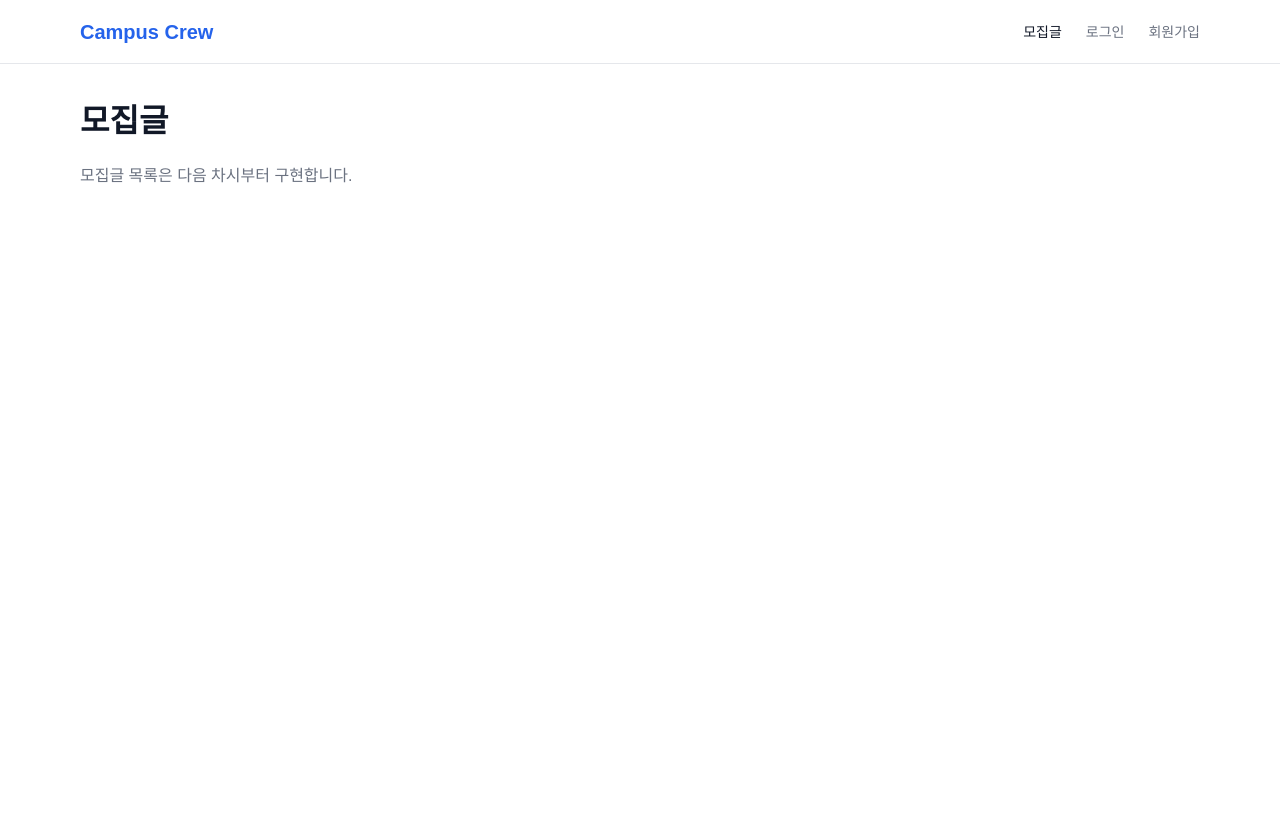
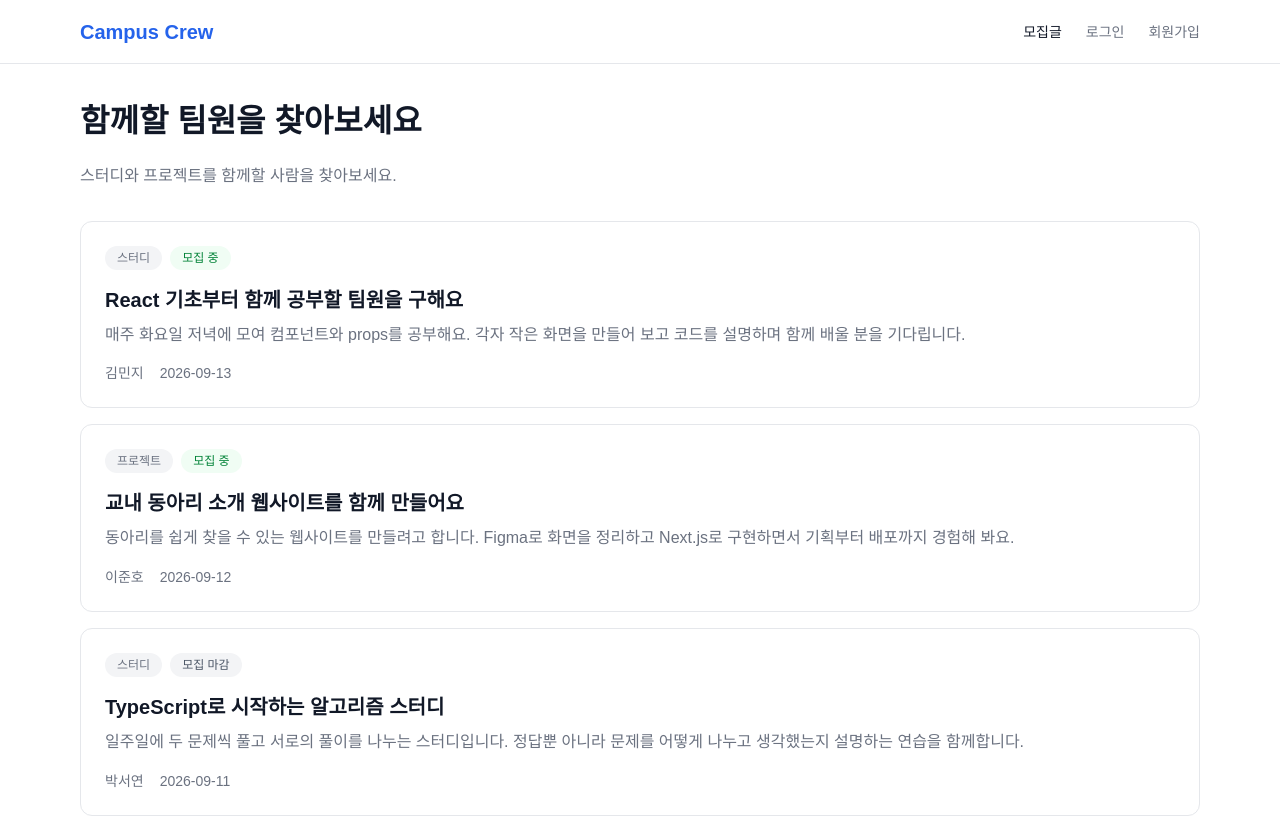
Before and after one commit to camelcaramel/campus-crew, a Next.js app in the folder apps/web/: page /recruitments in a window 1280 px wide. Shown: the top 816 px of the page. Built offline with nearby package versions, Linux system fonts and the light colour scheme.

Commit message:
feat: add recruitment list mock ui

```diff
--- a/apps/web/src/app/recruitments/page.tsx
+++ b/apps/web/src/app/recruitments/page.tsx
@@ -1,9 +1,64 @@
-// apps/web/src/app/recruitments/page.tsx → URL: /recruitments
+import { RecruitmentCard } from '@/features/recruitments/recruitment-card';
+import type { Recruitment } from '@/features/recruitments/types';
+
+// 서버 연결 전에 화면을 만들어 보는 연습용 데이터입니다.
+const mockRecruitments: Recruitment[] = [
+  {
+    id: 1,
+    category: '스터디',
+    status: 'OPEN',
+    title: 'React 기초부터 함께 공부할 팀원을 구해요',
+    content:
+      '매주 화요일 저녁에 모여 컴포넌트와 props를 공부해요. 각자 작은 화면을 만들어 보고 코드를 설명하며 함께 배울 분을 기다립니다.',
+    author: { name: '김민지' },
+    createdAt: '2026-09-13',
+  },
+  {
+    id: 2,
+    category: '프로젝트',
+    status: 'OPEN',
+    title: '교내 동아리 소개 웹사이트를 함께 만들어요',
+    content:
+      '동아리를 쉽게 찾을 수 있는 웹사이트를 만들려고 합니다. Figma로 화면을 정리하고 Next.js로 구현하면서 기획부터 배포까지 경험해 봐요.',
+    author: { name: '이준호' },
+    createdAt: '2026-09-12',
+  },
+  {
+    id: 3,
+    category: '스터디',
+    status: 'CLOSED',
+    title: 'TypeScript로 시작하는 알고리즘 스터디',
+    content:
+      '일주일에 두 문제씩 풀고 서로의 풀이를 나누는 스터디입니다. 정답뿐 아니라 문제를 어떻게 나누고 생각했는지 설명하는 연습을 함께합니다.',
+    author: { name: '박서연' },
+    createdAt: '2026-09-11',
+  },
+  {
+    id: 4,
+    category: '프로젝트',
+    status: 'OPEN',
+    title: '캠퍼스 중고 교재 나눔 서비스를 만들 팀원 모집',
+    content:
+      '다음 학기에 필요한 교재를 찾고 나눌 수 있는 서비스를 만들어 봐요. 작은 기능부터 완성하며 Git으로 협업하는 경험을 쌓고 싶은 분을 모집합니다.',
+    author: { name: '최지우' },
+    createdAt: '2026-09-10',
+  },
+];
+
 export default function RecruitmentsPage() {
   return (
     <section>
-      <h1>모집글</h1>
-      <p>모집글 목록은 다음 차시부터 구현합니다.</p>
+      <h1>함께할 팀원을 찾아보세요</h1>
+      <p>스터디와 프로젝트를 함께할 사람을 찾아보세요.</p>
+
+      <ul className="mt-8 space-y-4">
+        {mockRecruitments.map((recruitment) => (
+          // key는 React가 각 항목을 구분하도록 반복 결과의 최상위 요소에 둡니다.
+          <li key={recruitment.id}>
+            <RecruitmentCard recruitment={recruitment} />
+          </li>
+        ))}
+      </ul>
     </section>
   );
 }
--- /dev/null
+++ b/apps/web/src/features/recruitments/recruitment-card.tsx
@@ -0,0 +1,38 @@
+import type { Recruitment } from './types';
+
+type RecruitmentCardProps = {
+  recruitment: Recruitment;
+};
+
+export function RecruitmentCard({ recruitment }: RecruitmentCardProps) {
+  const isOpen = recruitment.status === 'OPEN';
+
+  return (
+    <article className="rounded-xl border border-neutral-200 p-6">
+      <div className="flex flex-wrap gap-2 text-xs font-medium">
+        <span className="rounded-full bg-gray-100 px-3 py-1 text-neutral-500">
+          {recruitment.category}
+        </span>
+        <span
+          className={`rounded-full px-3 py-1 ${
+            isOpen ? 'bg-green-50 text-green-700' : 'bg-gray-100 text-gray-600'
+          }`}
+        >
+          {isOpen ? '모집 중' : '모집 마감'}
+        </span>
+      </div>
+
+      <h2 className="mt-4 text-xl font-semibold break-words text-neutral-900">
+        {recruitment.title}
+      </h2>
+      <p className="mt-2 line-clamp-2 break-words text-neutral-500">
+        {recruitment.content}
+      </p>
+
+      <div className="mt-4 flex flex-wrap gap-x-4 gap-y-1 text-sm text-neutral-500">
+        <span>{recruitment.author.name}</span>
+        <time dateTime={recruitment.createdAt}>{recruitment.createdAt}</time>
+      </div>
+    </article>
+  );
+}
--- /dev/null
+++ b/apps/web/src/features/recruitments/types.ts
@@ -0,0 +1,11 @@
+export type Recruitment = {
+  id: number;
+  category: '스터디' | '프로젝트';
+  status: 'OPEN' | 'CLOSED';
+  title: string;
+  content: string;
+  author: {
+    name: string;
+  };
+  createdAt: string;
+};
```
Also changed, not shown: 2 other files (tests, documents, lock files or other folders).
